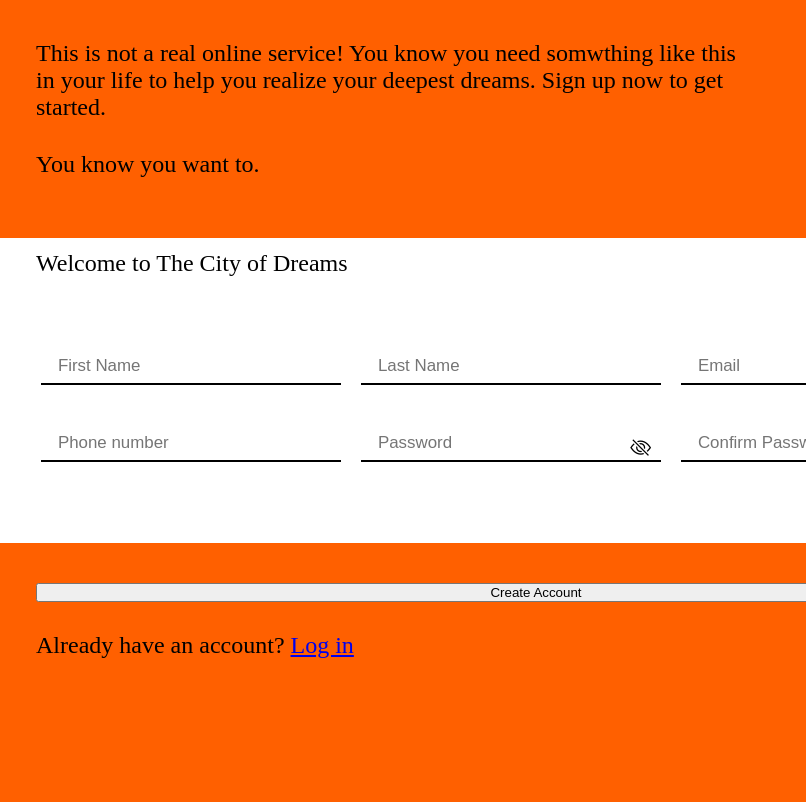
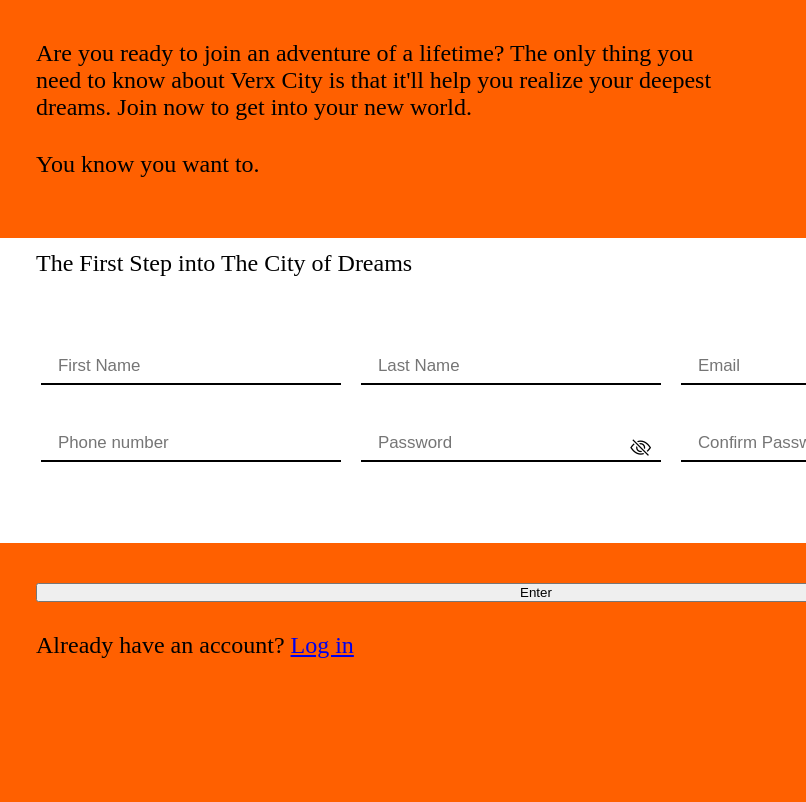
Before and after one commit to falteringsky/sign-up-form, a plain HTML site: page index.html in a window 1280 px wide. Shown: the top 802 px of the page, 474-1280 px from the left. Drawn offline with nearby package versions, Linux system fonts and the light colour scheme.

Commit message:
changed submit button to input in html

```diff
--- a/index.html
+++ b/index.html
@@ -18,14 +18,14 @@
     </div>
     <main>
         <section class="fontMain introTxt">
-            <p class="fontMain topTxt">This is not a real online service! You know you need somwthing like this in your life to help you realize your deepest dreams.
-                Sign up <span class="itali">now</span> to get started.</p>
+            <p class="fontMain topTxt">Are you ready to join an adventure of a lifetime? The only thing you need to know about Verx City is that it'll help you realize your deepest dreams.
+                Join <span class="itali">now</span> to get into your new world.</p>
             <div class="fontMain smallTxt">You <span class="itali">know</span> you want to.</div>
         </section>
 
         <form action="#" method="get" id="signup" class="form">
             <section class="frm">
-                <div class="fontMain formIntro">Welcome to The City of Dreams</div>
+                <div class="fontMain formIntro">The First Step into The City of Dreams</div>
                 <div class="formInputs">
                     <ul>
                         <li>
@@ -82,7 +82,7 @@
             </section>
             <section class="formConfirm">
                 <div class="formSubmit">
-                    <button type= "submit" class="createBtn">Create Account</button>
+                    <input type= "submit" class="btn" value="Enter"></input>
                     <div class=" fontMain accountQ">Already have an account? <a href="#">Log in</a></div>
                 </div>
             </section>
```
